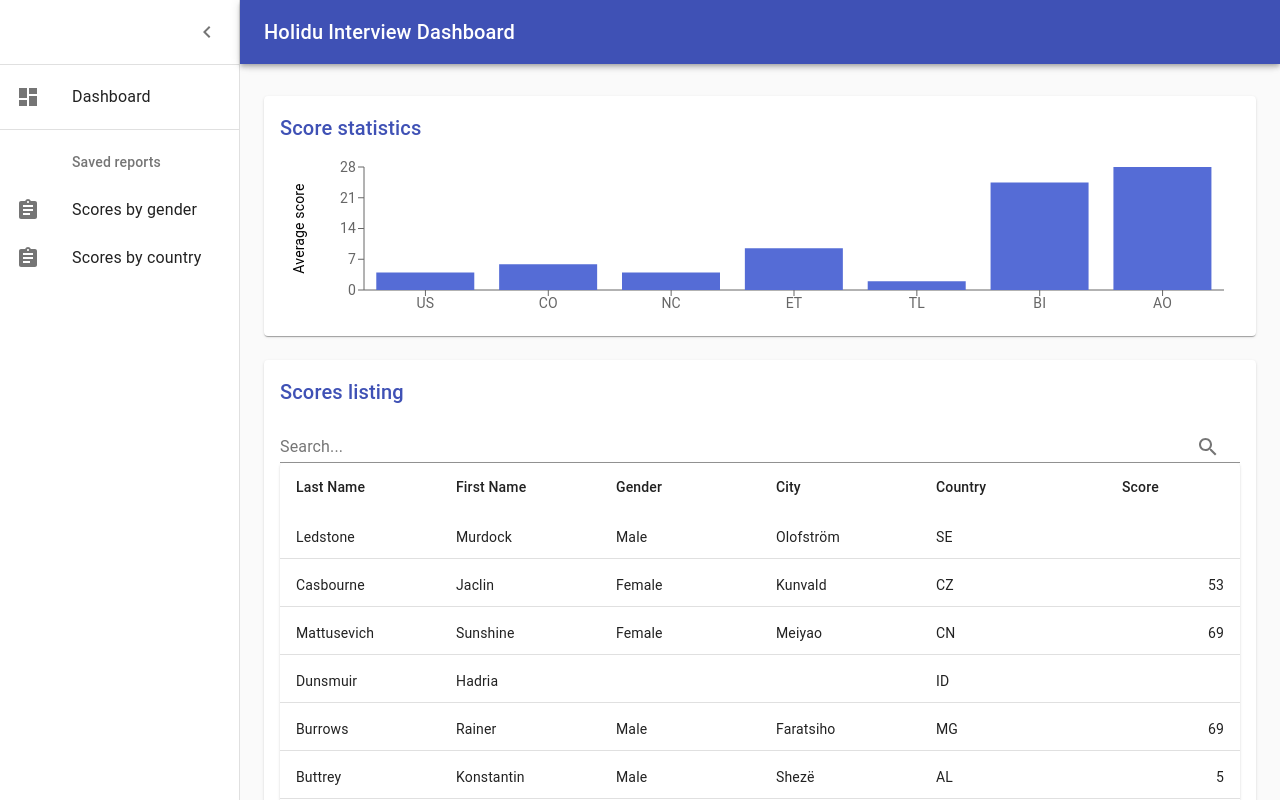
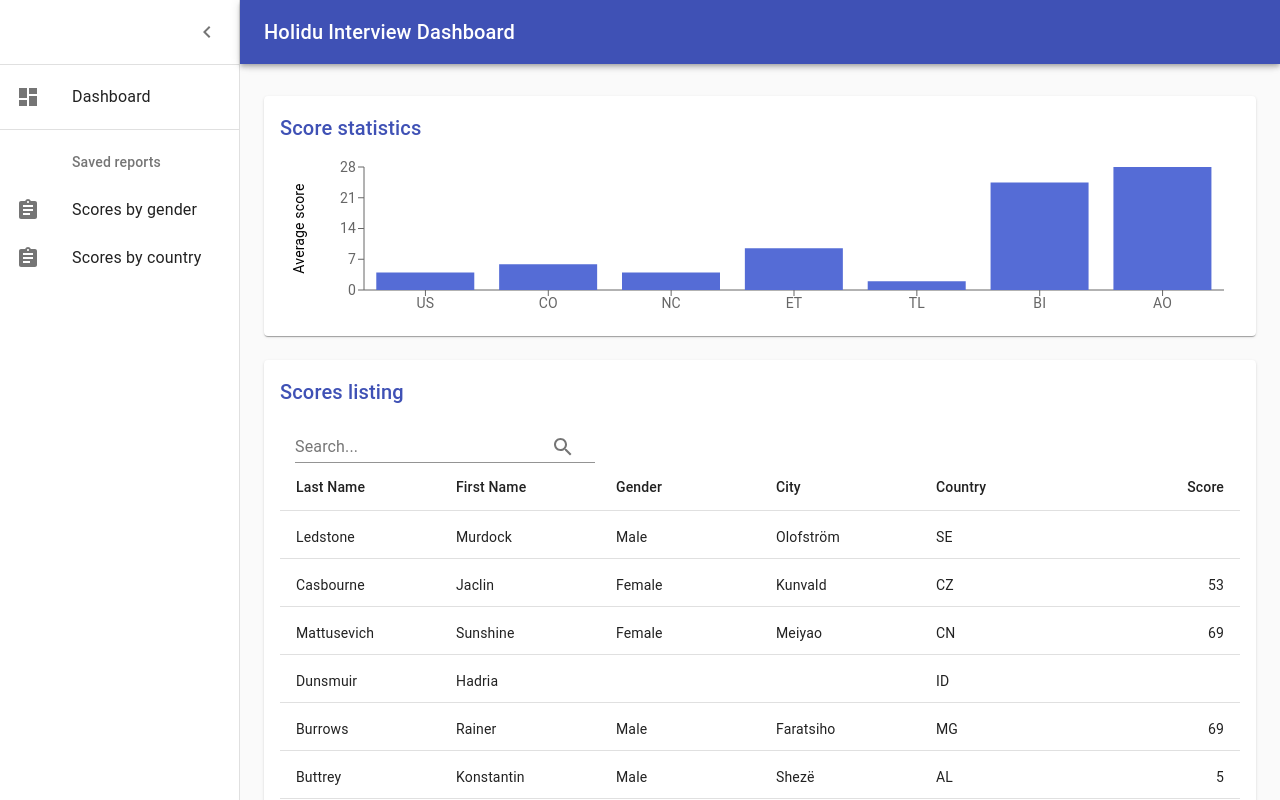
Before and after one commit to karim10/holidu-test-karim-by, a React (Create React App) app: page / in a window 1280 px wide. Built offline with nearby package versions, Linux system fonts and the light colour scheme.

Commit message:
styles improvements

```diff
--- a/src/ScoreTable.js
+++ b/src/ScoreTable.js
@@ -6,10 +6,21 @@ import InputAdornment from '@material-ui/core/InputAdornment';
 import TextField from '@material-ui/core/TextField';
 import IconButton from '@material-ui/core/IconButton';
 import SearchIcon from '@material-ui/icons/Search';
+import { makeStyles } from '@material-ui/core/styles';
 
 import Title from './Title';
 import VirtualizedTable from './VirtualizedTable';
 import { getSortedTable, getFilteredTable } from './helpers';
+
+const useStyles = makeStyles({
+    paper: {
+        height: 400
+    },
+    searchFiled: {
+        width: 300,
+        marginLeft: 15
+    }
+});
 
 const columnsDetails = [
     {
@@ -39,6 +50,7 @@ const columnsDetails = [
     }
 ];
 export default function ScoreTable({ peopleData }) {
+    const classes = useStyles();
     const [order, setOrder] = React.useState({
         orderDirection: 'asc',
         orderBy: undefined,
@@ -85,7 +97,7 @@ export default function ScoreTable({ peopleData }) {
         <React.Fragment>
             <Title>Scores listing</Title>
             <TextField
-                label='Search...'
+                label="Search..."
                 InputProps={{
                     endAdornment: (
                         <InputAdornment>
@@ -96,8 +108,9 @@ export default function ScoreTable({ peopleData }) {
                     )
                 }}
                 onChange={handleSearch}
+                className={classes.searchFiled}
             />
-            <Paper style={{ height: 400 }}>
+            <Paper className={classes.paper} elevation={0}>
                 <VirtualizedTable
                     rowCount={tableData.length}
                     rowGetter={({ index }) => tableData[index]}
--- a/src/VirtualizedTable.js
+++ b/src/VirtualizedTable.js
@@ -4,6 +4,7 @@ import { makeStyles } from '@material-ui/core/styles';
 import TableCell from '@material-ui/core/TableCell';
 import { AutoSizer, Column, Table } from 'react-virtualized';
 import TableSortLabel from '@material-ui/core/TableSortLabel';
+import clsx from 'clsx';
 
 const useStyles = makeStyles({
     flexContainer: {
@@ -11,7 +12,9 @@ const useStyles = makeStyles({
         alignItems: 'center'
     },
     tableCell: {
-        flex: 1
+        flex: 1,
+        textOverflow: 'ellipsis',
+        overflow: 'hidden'
     }
 });
 
@@ -29,9 +32,9 @@ export default function VirtualizedTable(props) {
         const alignment = columnIndex === columns.length - 1 ? 'right' : 'left';
         return (
             <TableCell
-                component='div'
+                component="div"
                 className={classes.tableCell}
-                variant='body'
+                variant="body"
                 style={{ height: rowHeight }}
                 align={alignment}
             >
@@ -44,9 +47,9 @@ export default function VirtualizedTable(props) {
         const alignment = columnIndex === columns.length - 1 ? 'right' : 'left';
         return (
             <TableCell
-                component='div'
-                className={classes.tableCell}
-                variant='head'
+                component="div"
+                className={clsx(classes.tableCell, classes.flexContainer)}
+                variant="head"
                 style={{ height: headerHeight }}
                 align={alignment}
             >
```
